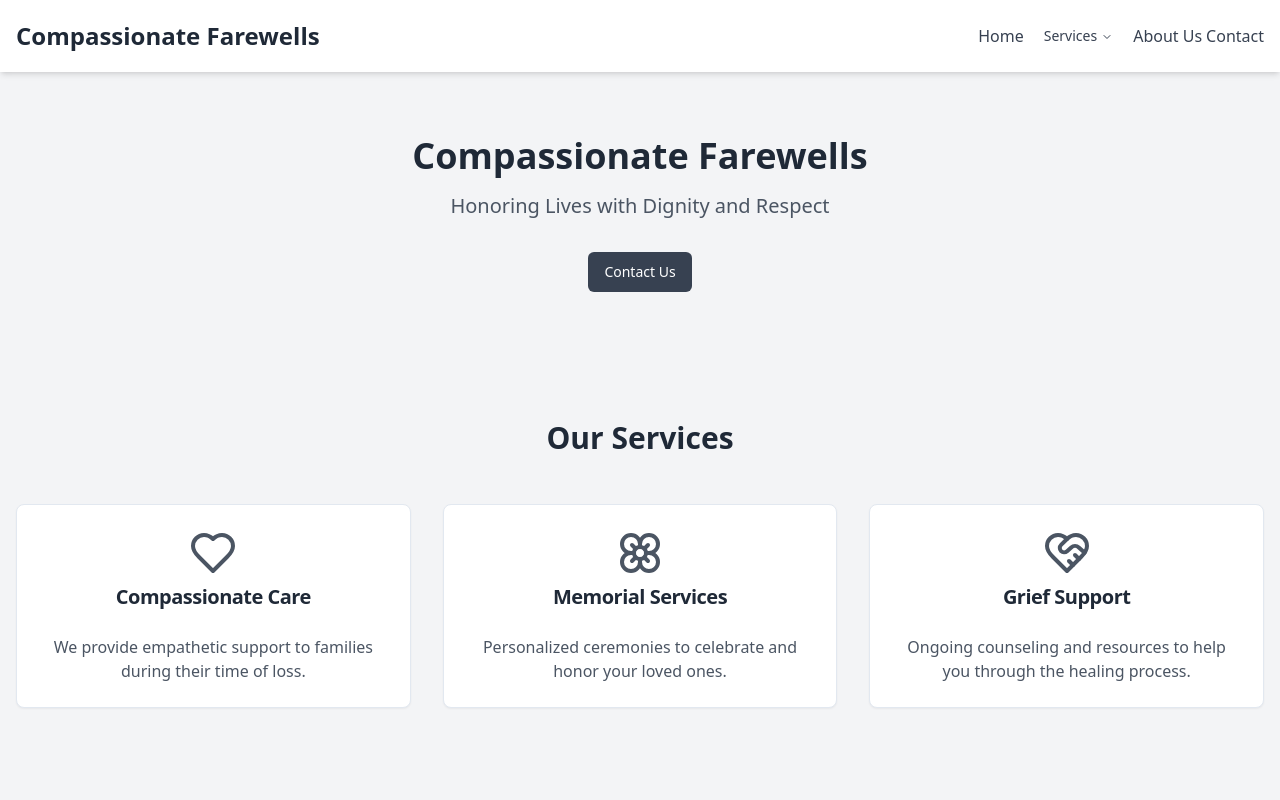
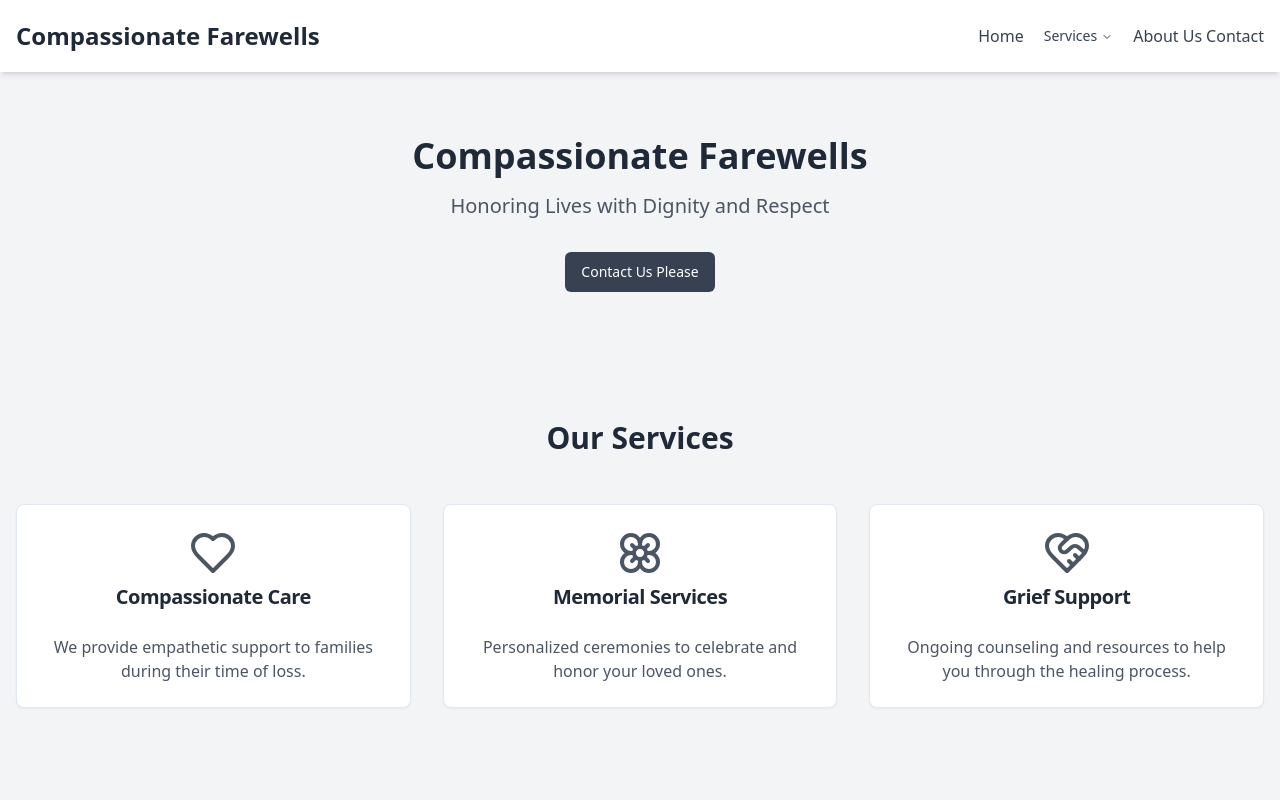
Before and after one commit to GPT-Engineer-App-Dev/flower-bloom-landing, a React (Vite) app: page / in a window 1280 px wide. Shown: the top 800 px of the page. Built offline with nearby package versions, Linux system fonts and the light colour scheme.

Commit message:
Update "Contact Us" button text to "Contact Us Please"

```diff
--- a/src/pages/Index.jsx
+++ b/src/pages/Index.jsx
@@ -20,7 +20,7 @@ const FuneralLandingPage = () => {
         <header className="container mx-auto px-4 py-16 text-center">
           <h1 className="text-4xl font-bold text-gray-800 mb-4">Compassionate Farewells</h1>
           <p className="text-xl text-gray-600 mb-8">Honoring Lives with Dignity and Respect</p>
-          <Button className="bg-gray-700 hover:bg-gray-800 text-white">Contact Us</Button>
+          <Button className="bg-gray-700 hover:bg-gray-800 text-white">Contact Us Please</Button>
         </header>
 
         {/* Services Section */}
```
